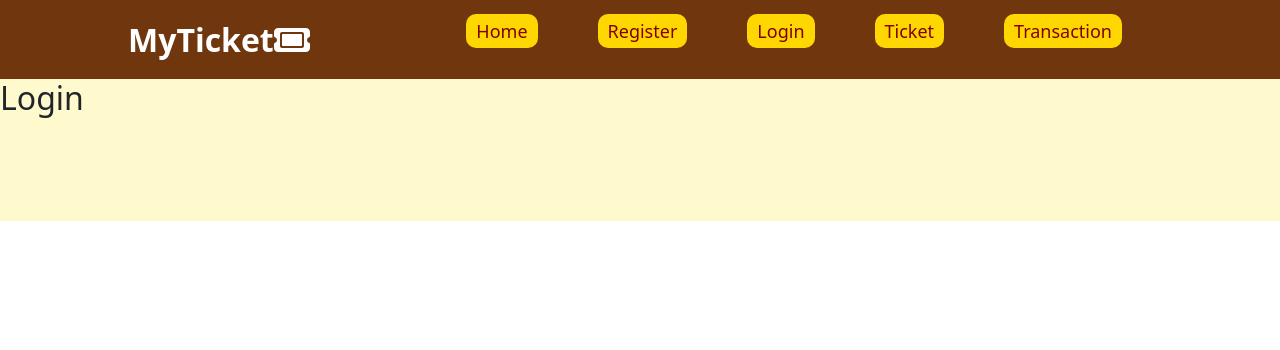
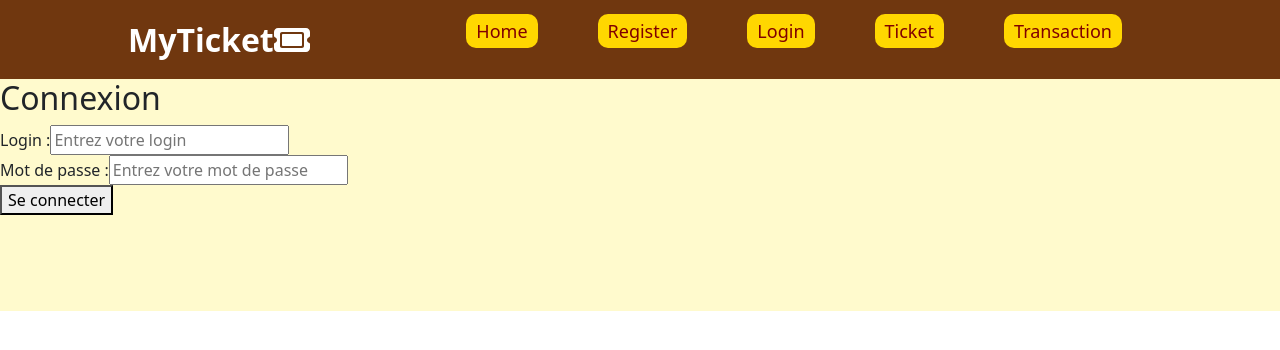
Before and after one commit to AJCSteeve/projet-fil-rouge-React, a React (Create React App) app: page /login in a window 1280 px wide. Shown: the top 350 px of the page. Built offline with nearby package versions, Linux system fonts and the light colour scheme.

Commit message:
login fix

```diff
--- a/src/pages/crud/Login.js
+++ b/src/pages/crud/Login.js
@@ -1,7 +1,76 @@
-function Login() {
-    return (<><h2>Login</h2></>);
-}
+import {useState} from "react";
+import axios from "axios";
+import {useNavigate} from "react-router-dom";
 
 
+export default function Login() {
 
-export default Login;
+    let navigate = useNavigate()
+
+    const [login,setLogin]= useState({
+        username:"",
+        password:""
+    });
+
+    const{username, password}=login;
+
+    const [errorMessage, setErrorMessage] = useState('');
+
+    const handleUsernameChange = (e) => {
+        setLogin({ ...login, username: e.target.value });
+    };
+
+    const handlePasswordChange = (e) => {
+        setLogin({ ...login, password: e.target.value });
+    };
+
+    const handleLogin = async (ev) => {
+        ev.preventDefault();
+        try {
+            const response = await axios.post("http://localhost:8080/api/auth/login", login);
+            if (response.status === 200) {
+                const { token } = response.data;
+                localStorage.setItem('jwtToken', token);
+                navigate("/");
+            } else {
+                throw new Error('Authentication failed');
+            }
+        } catch (error) {
+            console.error('Error:', error.message);
+            // Affichez un message d'erreur à l'utilisateur
+            setErrorMessage("Mot de passe ou nom d'utilisateur incorrect");
+        }
+    };
+
+    return (
+        <div className="login-container">
+            <h2>Connexion</h2>
+            <form className="login-form">
+                <div className="form-group">
+                    <label htmlFor="username">Login :</label>
+                    <input
+                        type="username"
+                        id="username"
+                        value={username}
+                        onChange={handleUsernameChange}
+                        placeholder="Entrez votre login"
+                    />
+                </div>
+                <div className="form-group">
+                    <label htmlFor="password">Mot de passe :</label>
+                    <input
+                        type="password"
+                        id="password"
+                        value={password}
+                        onChange={handlePasswordChange}
+                        placeholder="Entrez votre mot de passe"
+                    />
+                </div>
+                <button type="button" onClick={handleLogin} className="Login-button">
+                    Se connecter
+                </button>
+                {errorMessage && <div className="error-message">{errorMessage}</div>}
+            </form>
+        </div>
+    );
+}
```
